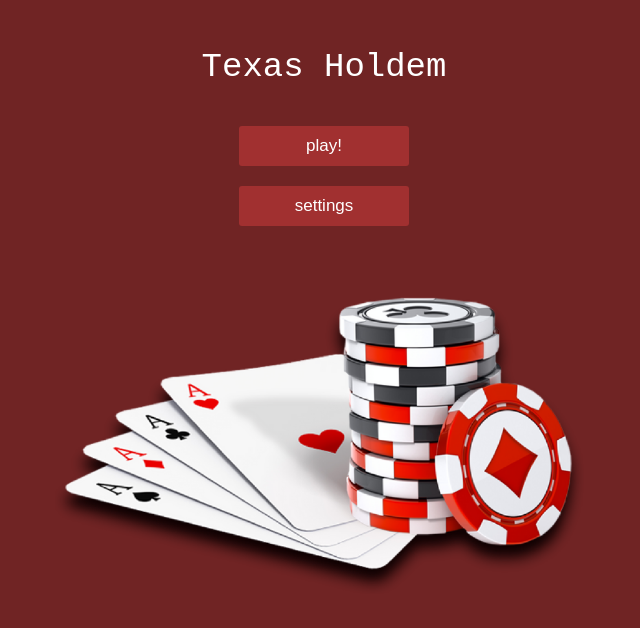
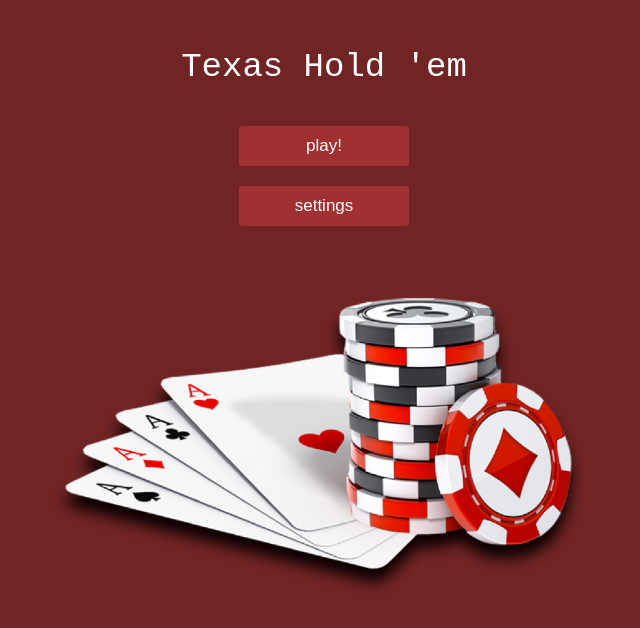
Before and after one commit to babakjalilian/poker, a React (Vite) app: page / in a window 1280 px wide. Shown: the top 628 px of the page, without its empty margins (316-956 px from the left). Built offline with nearby package versions, Linux system fonts and the light colour scheme.

Commit message:
add readme

```diff
--- a/index.html
+++ b/index.html
@@ -2,7 +2,7 @@
 <html lang="en">
   <head>
     <meta charset="utf-8" />
-    <title>Holdem Poker</title>
+    <title>Texas Hold 'em</title>
   </head>
   <body>
     <div id="root"></div>
--- a/package.json
+++ b/package.json
@@ -5,7 +5,7 @@
   "version": "0.0.0",
   "type": "module",
   "scripts": {
-    "dev": "vite --open",
+    "start": "vite --open",
     "build": "tsc && vite build",
     "preview": "vite preview",
     "test": "vitest",
--- a/src/components/menu/game-name/GameName.tsx
+++ b/src/components/menu/game-name/GameName.tsx
@@ -2,6 +2,6 @@ import React from 'react';
 import './GameName.scss';
 
 const GameName: React.FC = () => {
-  return <div className="game-name-container"><div className="gameName">Texas Holdem</div></div>;
+  return <div className="game-name-container"><div className="gameName">Texas Hold 'em</div></div>;
 };
 export default GameName;
```
Also changed, not shown: 1 other file (tests, documents, lock files or other folders).
